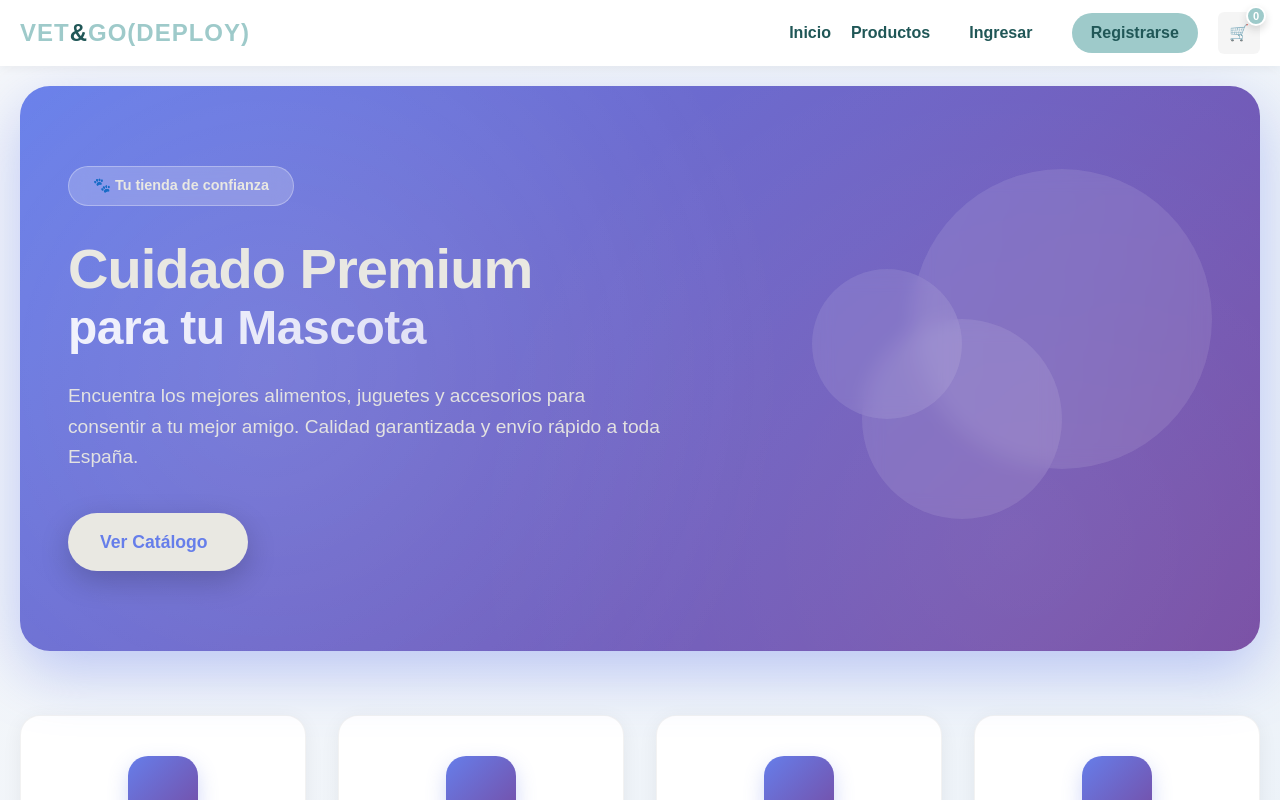
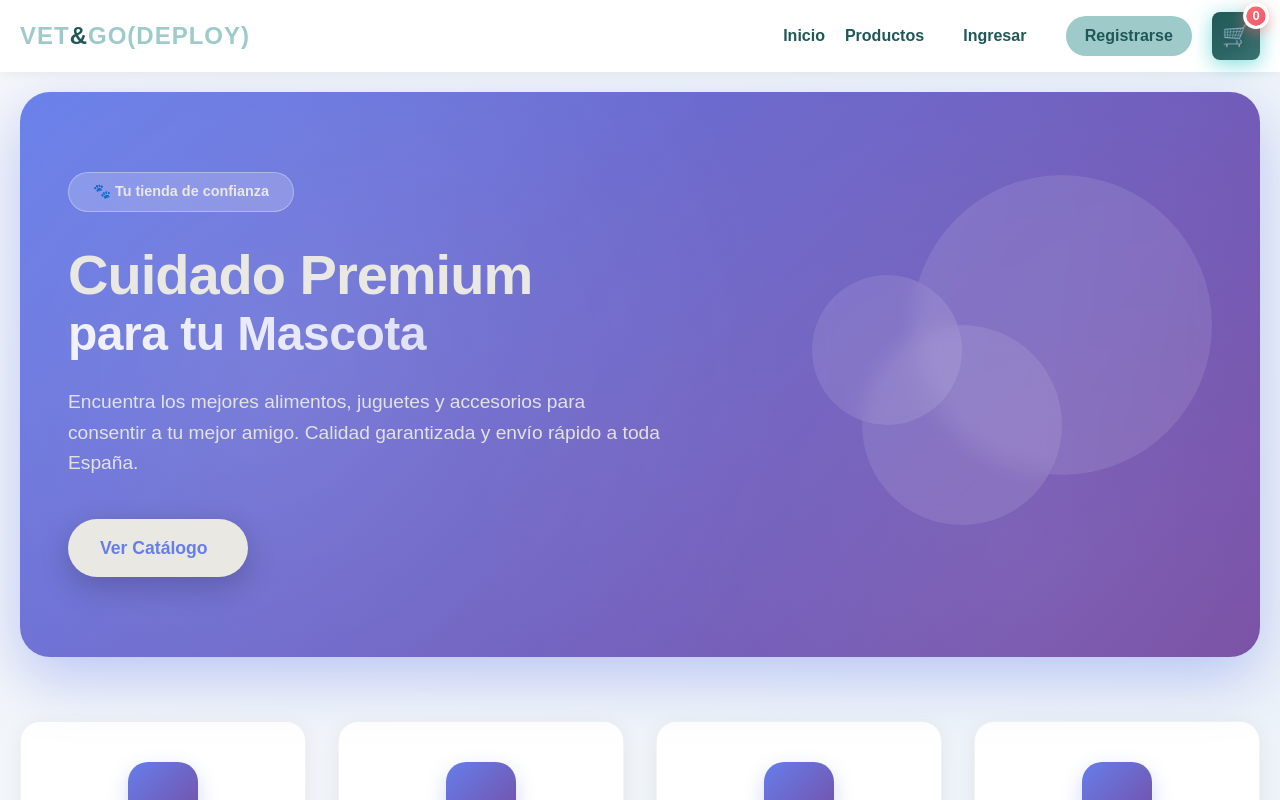
Before and after one commit to Vet-and-Go/tienda-front, an Angular app in the folder vetandgo/: page /home in a window 1280 px wide. Shown: the top 800 px of the page. Built offline with nearby package versions, Linux system fonts and the light colour scheme; no server answers.

Commit message:
feat(#43)update prices color and carrito visual

```diff
--- a/vetandgo/src/app/components/cart/cart.component.html
+++ b/vetandgo/src/app/components/cart/cart.component.html
@@ -12,7 +12,9 @@
                             [alt]="item.product.name">
                     </div>
                     <div class="cart__item-details">
-                        <h3 class="cart__item-name">{{ item.product.name }}</h3>
+                        <h3 class="cart__item-name">
+                            <a [routerLink]="['/products', item.product.id]">{{ item.product.name }}</a>
+                        </h3>
                         @if (item.product.discountPercentage > 0) {
                         <div class="cart__item-price-container">
                             <span class="cart__item-price-old">{{ item.product.basePrice | currency:'EUR' }}</span>
@@ -23,11 +25,10 @@
                         <p class="cart__item-price">{{ item.product.finalPrice | currency:'EUR' }}</p>
                         }
                         <div class="cart__item-quantity">
-                            <button (click)="decreaseQuantity(item.product.id)" class="cart__qty-btn">-</button>
+                            <button (click)="decreaseQuantity(item.product.id)" class="cart__qty-btn cart__qty-btn--minus">-</button>
                             <span class="cart__qty-num">{{ item.quantity }}</span>
-                            <button (click)="increaseQuantity(item.product.id)" class="cart__qty-btn">+</button>
+                            <button (click)="increaseQuantity(item.product.id)" class="cart__qty-btn cart__qty-btn--plus">+</button>
                         </div>
-                        <p class="cart__item-subtotal">Subtotal: {{ item.product.finalPrice * item.quantity | currency:'EUR' }}</p>
                     </div>
                     <button class="cart__remove-btn" (click)="removeItem(item.product.id)" title="Eliminar">
                         <i class="fas fa-trash-alt"></i>
--- a/vetandgo/src/app/components/cart/cart.component.scss
+++ b/vetandgo/src/app/components/cart/cart.component.scss
@@ -100,41 +100,54 @@
             font-weight: 700;
             color: var(--cart-item-title-color);
             margin: 0;
+
+            a {
+                color: var(--cart-item-title-color);
+                text-decoration: none;
+                transition: all 0.3s ease;
+                display: inline-block;
+
+                &:hover {
+                    color: var(--mlt-sys-color-alternative-5);
+                    transform: translateX(4px);
+                }
+            }
         }
 
         &-price-container {
             display: flex;
-            align-items: baseline;
-            gap: 0.6rem;
+            align-items: center;
+            gap: 0.8rem;
             flex-wrap: wrap;
         }
 
         &-price-old {
-            font-size: 0.8rem;
-            color: #999;
+            font-size: 0.85rem;
+            color: #a0aec0;
             text-decoration: line-through;
             font-weight: 500;
         }
 
         &-price {
-            font-size: 1rem;
-            color: #e74c3c;
-            font-weight: 700;
+            font-size: 1.1rem;
+            color: var(--mlt-sys-color-alternative-5);
+            font-weight: 800;
             margin: 0;
         }
 
         &-discount-badge {
-            background-color: #e74c3c;
+            background: linear-gradient(135deg, #ff6b6b, #ee5a6f);
             color: white;
-            padding: 0.2rem 0.5rem;
-            border-radius: 4px;
+            padding: 0.25rem 0.6rem;
+            border-radius: 20px;
             font-size: 0.7rem;
-            font-weight: bold;
+            font-weight: 800;
+            box-shadow: 0 2px 8px rgba(255, 107, 107, 0.3);
         }
 
         &-subtotal {
-            font-size: 0.85rem;
-            color: #27ae60;
+            font-size: 0.9rem;
+            color: var(--mlt-sys-color-alternative-5);
             font-weight: 700;
             margin: 0.5rem 0 0 0;
         }
@@ -148,22 +161,46 @@
     }
 
     &__qty-btn {
-        width: 32px;
-        height: 32px;
-        border-radius: var(--mlt-sys-border-radius-3);
-        border: 1px solid var(--mlt-sys-color-white-4);
+        width: 36px;
+        height: 36px;
+        border-radius: var(--mlt-sys-border-radius-4);
+        border: 2px solid var(--mlt-sys-color-white-4);
         background: var(--mlt-sys-color-white-1);
         display: flex;
         align-items: center;
         justify-content: center;
         cursor: pointer;
-        transition: all 0.2s;
+        transition: all 0.3s ease;
         color: var(--mlt-sys-color-neutral-dark-1);
+        font-weight: 700;
+        font-size: 1.1rem;
 
-        &:hover {
-            border-color: var(--mlt-sys-color-alternative-5);
-            color: var(--mlt-sys-color-alternative-5);
-            background: var(--mlt-sys-color-white-2);
+        &--minus {
+            &:hover {
+                border-color: var(--mlt-sys-color-alternative-5);
+                color: var(--mlt-sys-color-alternative-5);
+                background: var(--mlt-sys-color-white-2);
+                transform: scale(1.05);
+            }
+        }
+
+        &--plus {
+            border: 2px solid var(--mlt-sys-color-alternative-5);
+            background: linear-gradient(135deg, var(--mlt-sys-color-alternative-5), var(--mlt-sys-color-alternative-4));
+            color: white;
+            font-weight: 900;
+            font-size: 1.3rem;
+            box-shadow: 0 4px 12px rgba(var(--mlt-sys-color-alternative-5-rgb, 74, 207, 207), 0.4);
+
+            &:hover {
+                transform: scale(1.15);
+                box-shadow: 0 6px 20px rgba(var(--mlt-sys-color-alternative-5-rgb, 74, 207, 207), 0.7);
+                background: linear-gradient(135deg, var(--mlt-sys-color-alternative-4), var(--mlt-sys-color-alternative-5));
+            }
+
+            &:active {
+                transform: scale(0.95);
+            }
         }
     }
 
--- a/vetandgo/src/app/components/header/header.component.scss
+++ b/vetandgo/src/app/components/header/header.component.scss
@@ -113,45 +113,77 @@
         display: flex;
         align-items: center;
         justify-content: center;
-        width: 42px;
-        height: 42px;
-        background: var(--header-cart-bg);
-        border-radius: var(--mlt-sys-border-radius-4);
-        color: var(--header-text-color);
+        width: 48px;
+        height: 48px;
+        background: linear-gradient(135deg, var(--mlt-sys-color-alternative-5), var(--mlt-sys-color-alternative-4));
+        border-radius: var(--mlt-sys-border-radius-5);
+        color: white;
         transition: all 0.3s cubic-bezier(0.175, 0.885, 0.32, 1.275);
         text-decoration: none;
+        box-shadow: 0 4px 15px rgba(var(--mlt-sys-color-alternative-5-rgb, 74, 207, 207), 0.4);
+        animation: cartPulse 2s ease-in-out infinite;
 
-        i {
-            font-size: 1.1rem;
+        &-icon {
+            font-size: 1.4rem;
+            filter: drop-shadow(0 2px 4px rgba(0, 0, 0, 0.2));
         }
 
         &:hover {
-            background: var(--header-cart-hover-bg);
-            color: var(--header-hover-color);
-            transform: translateY(-2px);
+            background: linear-gradient(135deg, var(--mlt-sys-color-alternative-4), var(--mlt-sys-color-alternative-5));
+            transform: translateY(-3px) scale(1.05);
+            box-shadow: 0 8px 25px rgba(var(--mlt-sys-color-alternative-5-rgb, 74, 207, 207), 0.6);
 
             .header__cart-count {
-                transform: scale(1.2) rotate(15deg);
+                transform: scale(1.3) rotate(15deg);
+                animation: bounce 0.5s ease;
             }
         }
 
         &-count {
             position: absolute;
-            top: -6px;
-            right: -6px;
-            background: var(--header-cart-badge-bg);
+            top: -8px;
+            right: -8px;
+            background: linear-gradient(135deg, #ff6b6b, #ee5a6f);
             color: white;
-            font-size: 0.7rem;
-            font-weight: 800;
-            width: 20px;
-            height: 20px;
+            font-size: 0.75rem;
+            font-weight: 900;
+            width: 24px;
+            height: 24px;
             border-radius: 50%;
             display: flex;
             align-items: center;
             justify-content: center;
-            box-shadow: 0 4px 8px rgba(0, 0, 0, 0.15);
-            border: 2px solid white;
-            transition: transform 0.3s ease;
+            box-shadow: 0 4px 12px rgba(255, 107, 107, 0.5);
+            border: 3px solid white;
+            transition: all 0.3s ease;
+            animation: pulse 1.5s ease-in-out infinite;
+        }
+    }
+
+    @keyframes cartPulse {
+        0%, 100% {
+            box-shadow: 0 4px 15px rgba(var(--mlt-sys-color-alternative-5-rgb, 74, 207, 207), 0.4);
+        }
+        50% {
+            box-shadow: 0 4px 20px rgba(var(--mlt-sys-color-alternative-5-rgb, 74, 207, 207), 0.7);
+        }
+    }
+
+    @keyframes pulse {
+        0%, 100% {
+            transform: scale(1);
+        }
+        50% {
+            transform: scale(1.1);
+        }
+    }
+
+    @keyframes bounce {
+        0%, 100% {
+            transform: scale(1) rotate(0deg);
+        }
+        50% {
+            transform: scale(1.3) rotate(15deg);
         }
     }
 
--- a/vetandgo/src/app/components/home/home.component.scss
+++ b/vetandgo/src/app/components/home/home.component.scss
@@ -496,7 +496,7 @@
 
         &-price {
             display: flex;
-            align-items: baseline;
+            align-items: center;
             gap: 0.5rem;
             margin-top: auto;
             flex-wrap: wrap;
--- a/vetandgo/src/app/components/product-detail/product-detail.component.scss
+++ b/vetandgo/src/app/components/product-detail/product-detail.component.scss
@@ -120,7 +120,7 @@
 
     &__price {
         display: flex;
-        align-items: baseline;
+        align-items: center;
         gap: 0.75rem;
         flex-wrap: wrap;
 
--- a/vetandgo/src/app/components/products/products.component.scss
+++ b/vetandgo/src/app/components/products/products.component.scss
@@ -411,7 +411,7 @@
 
         &-price {
             display: flex;
-            align-items: baseline;
+            align-items: center;
             gap: 0.5rem;
             margin-top: auto;
             flex-wrap: wrap;
```
